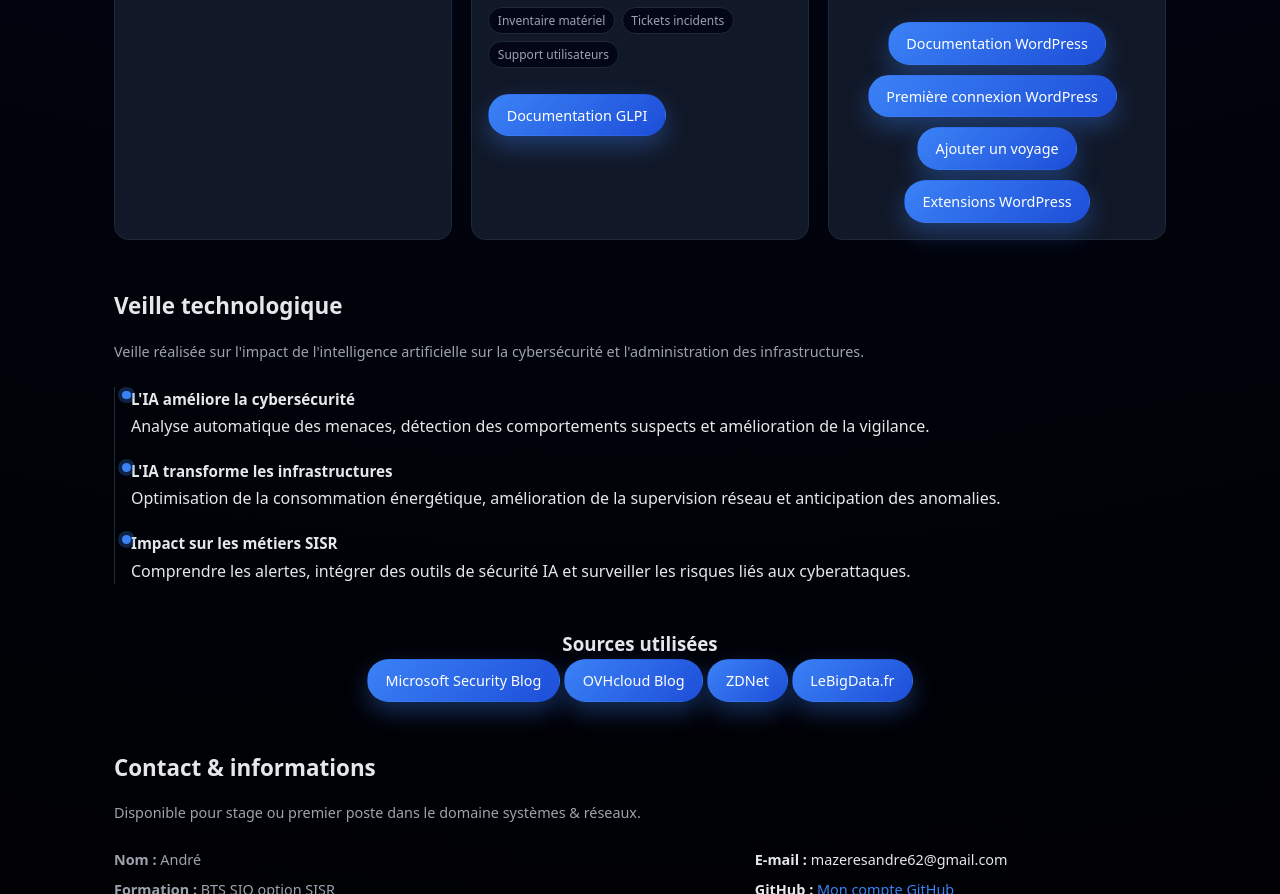
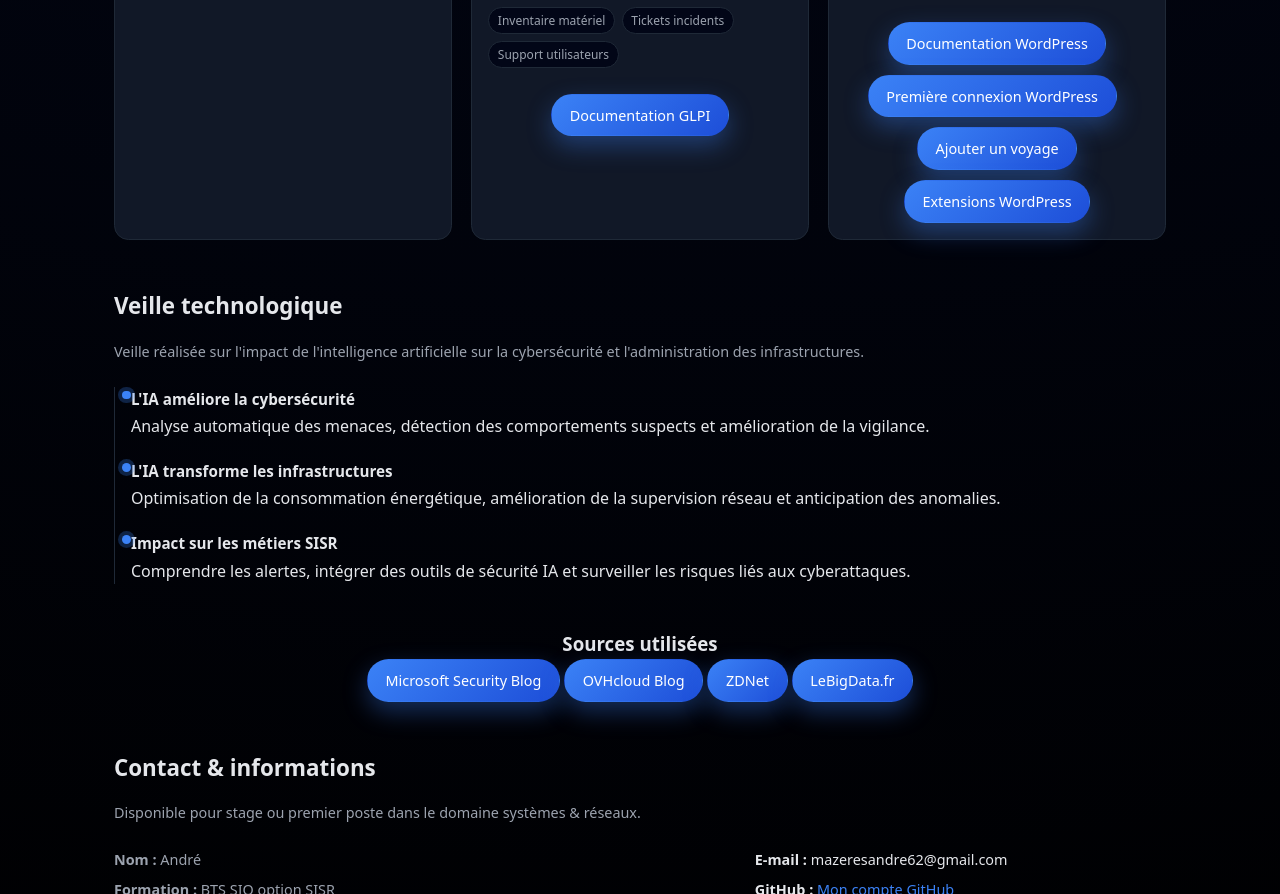
Before and after one commit to mazeresandre62-dev/portfolio, a plain HTML site: page index.html in a window 1280 px wide. Shown: the part 2152-3046 px from the top of the page. Drawn offline with Linux system fonts and the light colour scheme.

```diff
--- a/index.html
+++ b/index.html
@@ -562,13 +562,15 @@
       </div>
 
       <br>
-
+    <div style="display:flex;justify-content:center;">
+    <div style="display:flex;flex-wrap:wrap;gap:10px;justify-content:center;max-width:700px;">
       <a href="TP-GLPI.pdf"
        target="_blank"
        class="btn btn-primary">
         Documentation GLPI
       </a>
-
+    </div>
+    </div>
      </article>
 
 
```
